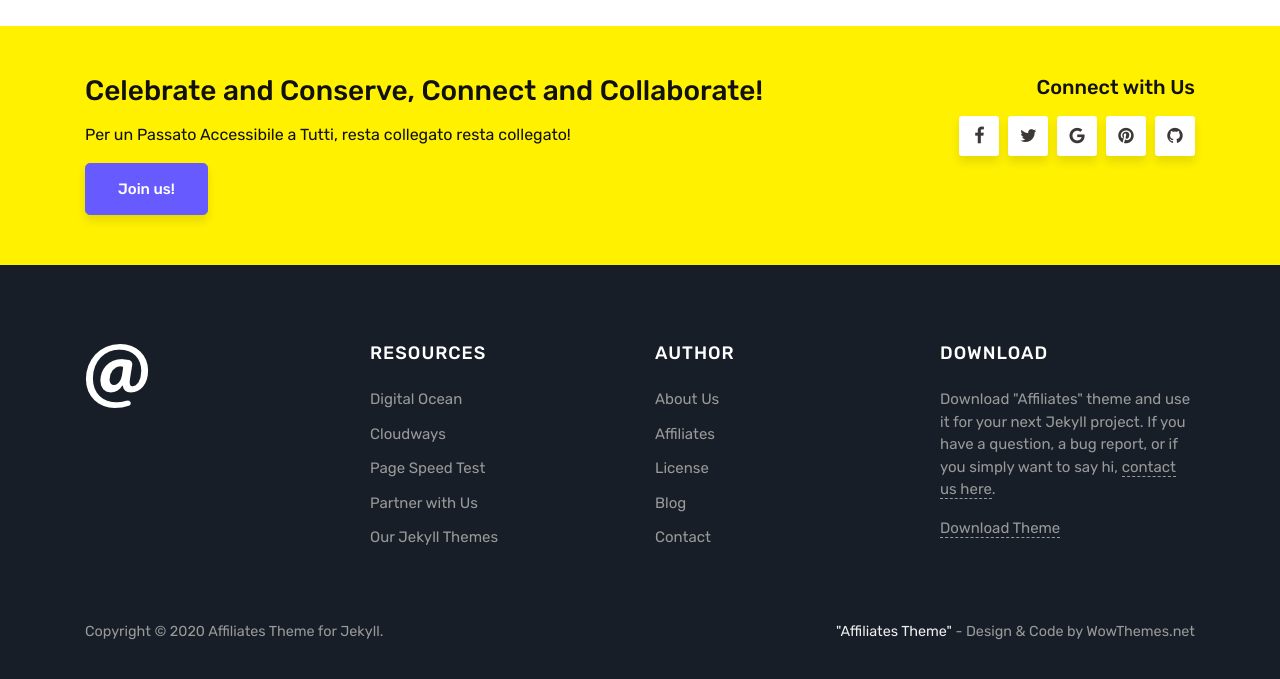
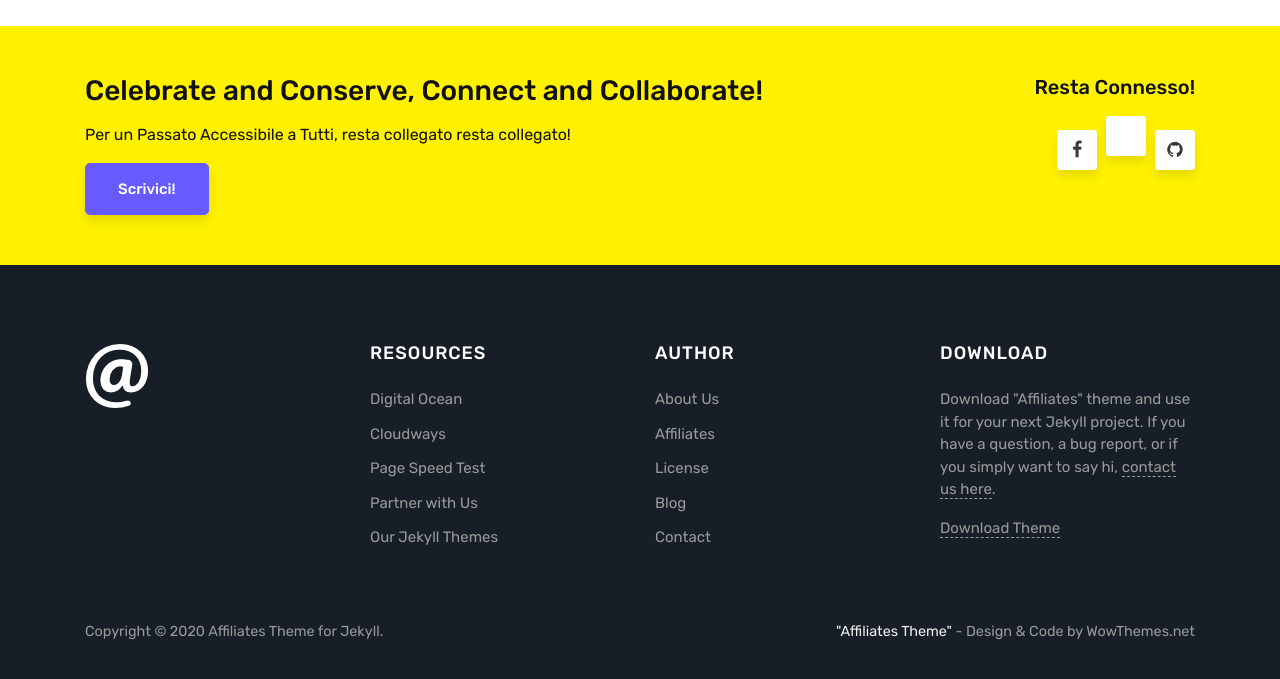
Before and after one commit to valrem93/SantIlarioeilBrenta_test, a Jekyll site: the page built from docs/index.html, in a window 1280 px wide and 900 px high, scrolled down 1929 px, cut to the strip 212-891 px from the top of the window. Built offline with Jekyll 4.4.1, drawn with Linux system fonts in a browser that asks for light colours; the list of posts is cut into pages by our own code; comment, search, counter and statistics services are not loaded.

Commit message:
Update default.html

```diff
--- a/docs/_layouts/default.html
+++ b/docs/_layouts/default.html
@@ -130,15 +130,13 @@
                 <div class="col-md-8">
                     <h3>Celebrate and Conserve, Connect and Collaborate!</h3>
                     <p>Per un Passato Accessibile a Tutti</span>, resta collegato <span class="risk-free">resta collegato!</span></p>
-                    <a class="btn btn-primary btn-lg" href="#">Join us!</a>
+                    <a class="btn btn-primary btn-lg" href="#">Scrivici!</a>
                 </div>
                 <div class="col-md-4 text-right footersocial">
-                    <h5>Connect with Us</h5>
+                    <h5>Resta Connesso!</h5>
                     <i class="fa fa-facebook"></i>
-                    <i class="fa fa-twitter"></i>
-                        <i class="fa fa-google"></i>
-                     <i class="fa fa-pinterest"></i>
-                     <i class="fa fa-github"></i>
+                    <i class="fa fa-Instagram"></i>
+                    <i class="fa fa-github"></i>
                 </div>
             </div>
         </div>
```
